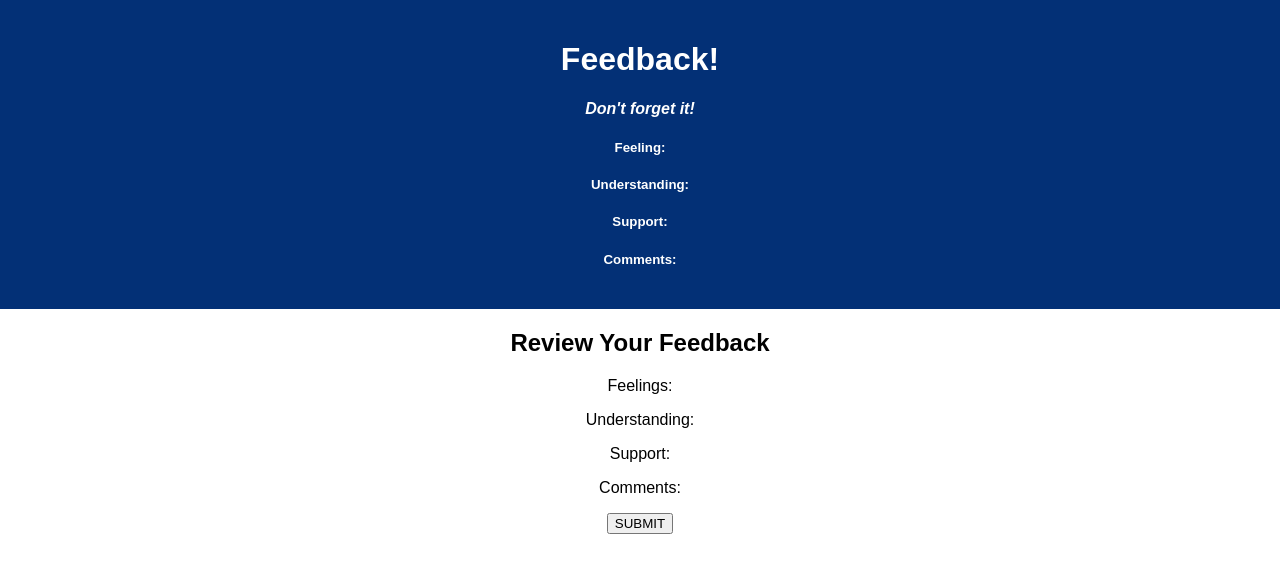
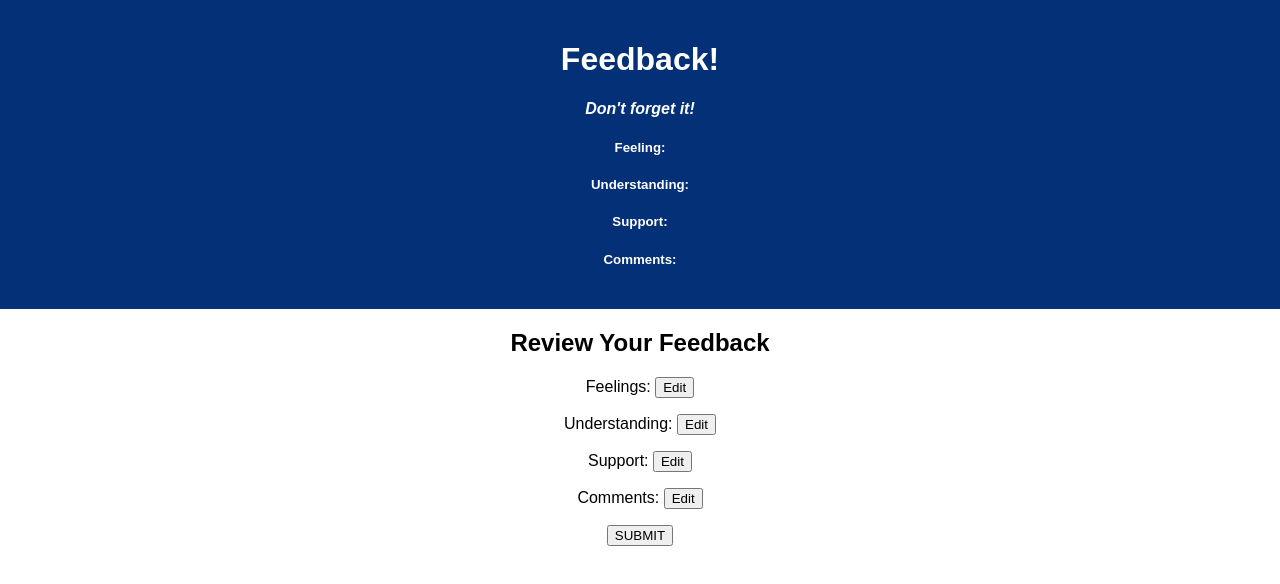
Before and after one commit to Pete-Hall/redux-feedback-loop, a React (Create React App) app: page /#/review in a window 1280 px wide. Shown: the top 584 px of the page. Built offline with nearby package versions, Linux system fonts and the light colour scheme.

Commit message:
Added edit button on review page to take user back to appropriate page.

```diff
--- a/src/components/Review/Review.jsx
+++ b/src/components/Review/Review.jsx
@@ -11,6 +11,22 @@ function Review() {
   const currentSupport = useSelector(store => store.supportReducer);
   const currentUnderstanding = useSelector(store => store.understandingReducer);
 
+  const editComments = () => {
+    history.push('/comments');
+  }
+
+  const editFeelings = () => {
+    history.push('/feeling');
+  }
+
+  const editSupport = () => {
+    history.push('/support');
+  }
+
+  const editUnderstanding = () => {
+    history.push('/understanding');
+  }
+
   const submitFeedback = () => {
     console.log('in submitFeedback');
     let newFeedback = {
@@ -19,7 +35,6 @@ function Review() {
       support: currentSupport,
       comments: currentComments
     };
-    // axios post  here
     axios.post('/feedback', newFeedback).then((response) => {
       console.log(response.data);
       history.push('/submitted');
@@ -27,16 +42,15 @@ function Review() {
       console.log(err);
       alert('error adding feedback');
     })
-
   }
 
   return(
     <div>
       <h2>Review Your Feedback</h2>
-      <p>Feelings: {currentFeeling}</p>
-      <p>Understanding: {currentUnderstanding}</p>
-      <p>Support: {currentSupport}</p>
-      <p>Comments: {currentComments}</p>
+      <p>Feelings: {currentFeeling} <button onClick={editFeelings}>Edit</button></p>
+      <p>Understanding: {currentUnderstanding} <button onClick={editUnderstanding}>Edit</button></p>
+      <p>Support: {currentSupport} <button onClick={editSupport}>Edit</button></p>
+      <p>Comments: {currentComments} <button onClick={editComments}>Edit</button></p>
       <button onClick={submitFeedback}>SUBMIT</button>
     </div>
   );
```
